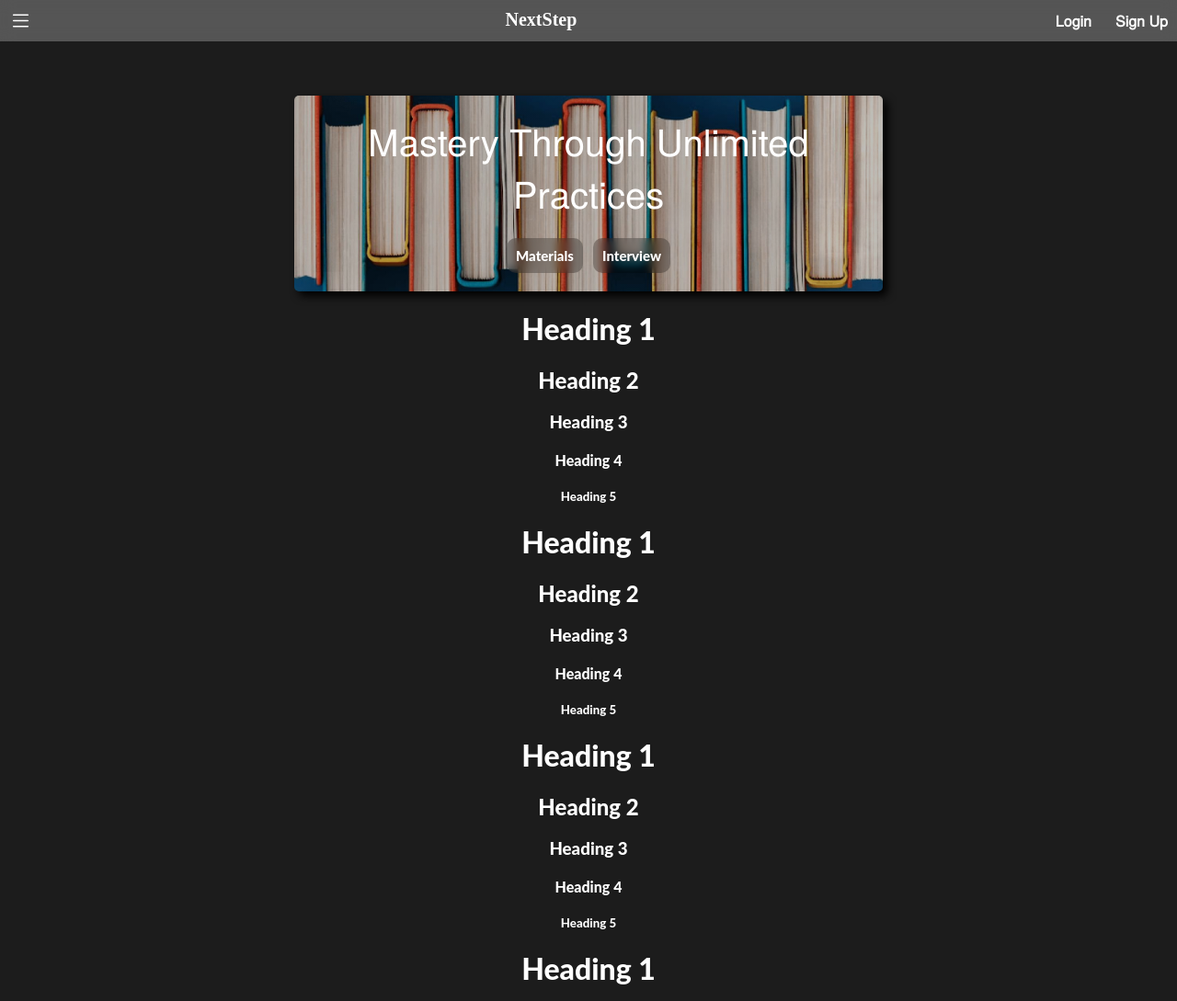
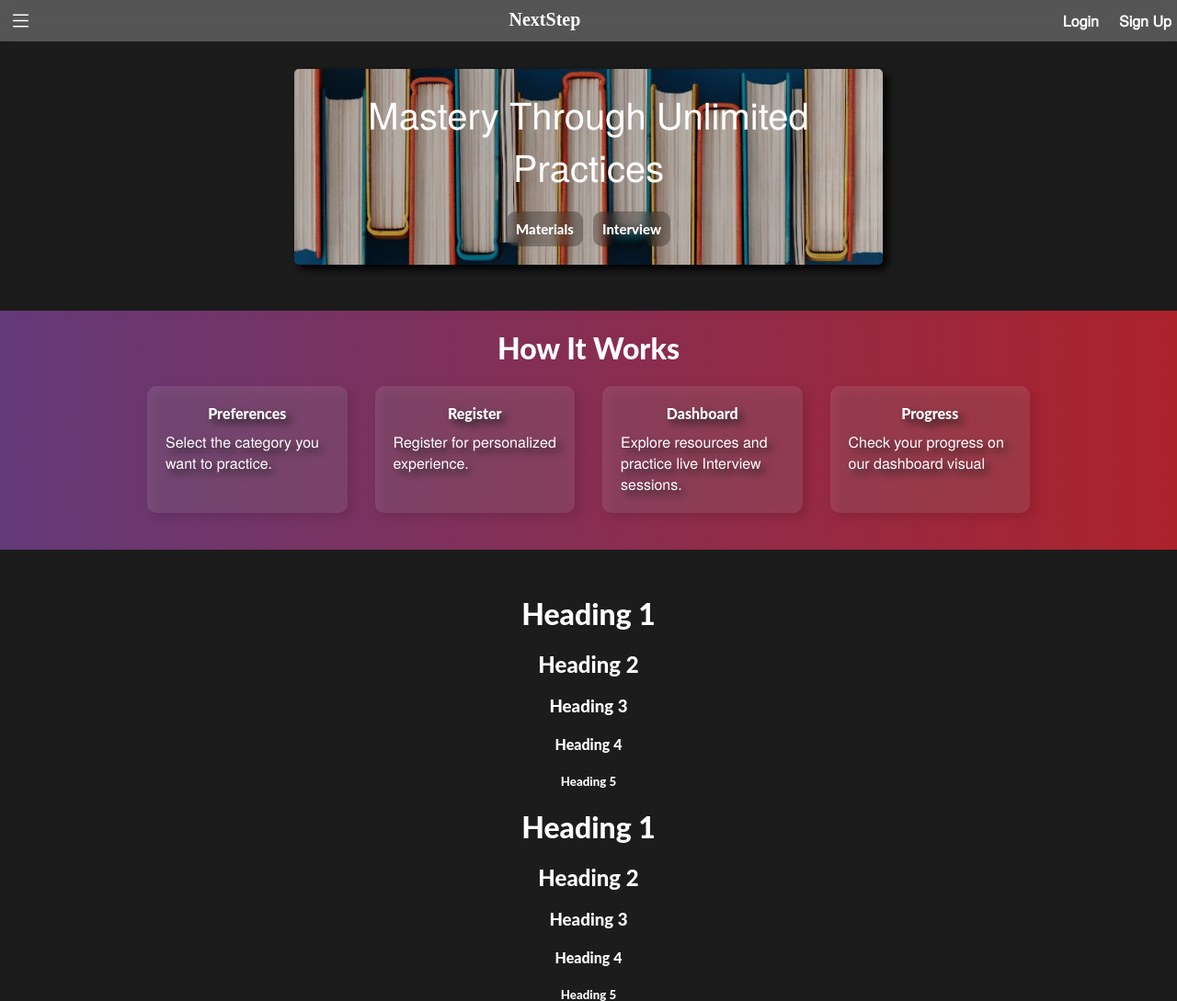
Before and after one commit to NandishPB/NextStep, a PHP site: page / in a window 1280 px wide. Shown: the top 1089 px of the page at 92% size. Run offline with PHP 8.4, Linux system fonts and the light colour scheme; some web fonts are replaced.

Commit message:
update UI + menu improvements in js

```diff
--- /dev/null
+++ b/skel/animations.css
@@ -0,0 +1,20 @@
+@keyframes fade-animation {
+  from {
+    opacity: .1;
+  }
+  to {
+    opacity: 1;
+  }
+}
+
+@keyframes pop-in {
+  from {
+    opacity: 0;
+    transform: scale(0.5, 0.5);
+  }
+
+  to {
+    opacity: 1;
+    transform: scale(1, 1);
+  }
+}
--- /dev/null
+++ b/skel/fonts.css
@@ -0,0 +1,14 @@
+@font-face {
+  font-family: 'Lato Heavy';
+  src: url('fonts/Lato-Heavy.ttf');
+}
+
+@font-face {
+  font-family: 'TeX Gyre Heros';
+  src: url('fonts/texgyreheros-regular.otf');
+}
+
+@font-face {
+  font-family: 'GohuFont uni11 Nerd Font';
+  src: url('fonts/GohuFontuni11NerdFont-Regular.ttf');
+}
--- a/skel/index.php
+++ b/skel/index.php
@@ -9,23 +9,34 @@
 	<body>
 		<div id="screen-overlay" onclick="clearOverlay()"> </div>
 		<footer class="top-footer">
-			<span class="logo-menu" onclick="menuOverlay()">
+			<span class="logo-menu" onclick="menuOverlay()" id="main-menu">
 				<img src="logos/list.svg"/>
 			</span>
 			<span class="logo"><a href="index.php" class="logo-text"> NextStep </a></span>
-			<button class="login-button" onclick="signupOverlay()"> Sign Up </button>
-			<button class="login-button" onclick="loginOverlay()"> Login </button>
+			<?php
+				if (!isset ($_COOKIE['user_name'])) {
+					//setcookie ('user_name', 'xyz', time () + 30 * 24 * 60 * 60);
+					echo '<button class="login-button" onclick="signupOverlay()"> Sign Up </button>
+						<button class="login-button" onclick="loginOverlay()"> Login </button>';
+				} else
+				echo '<a href="index.php"><img class="logged" src="logos/person.svg"/></a>';
+			?>
 		</footer>
+		<div class="p-container"><div class="p-bar" id="pBar"> </div></div>
 		<div class="menu-container" id="menu">
 			<div class="menu-overlay">
-				<button><a href="index.php"> Home </a></button><br/>
-				<button onclick="materialList()"> Materials </button><br/>
-				<button onclick="interviewList()"> Interview </button><br/>
-				<button onclick="signupOverlay()"> Sign Up </button><br/>
-				<button onclick="loginOverlay()"> Login </button><br/>
-				<button > FAQ </button><br/>
-				<button > Feed Back </button><br/>
-				<button><a onclick="aboutUs()"> About Us </a></button>
+				<a href="index.php"> Home </a>
+				<button onclick="materialList()"> Materials </button>
+				<button onclick="interviewList()"> Interview </button>
+				<button > FAQ </button>
+				<button > Feed Back </button>
+			<?php
+				if (!isset ($_COOKIE['user_name'])) {
+			?>
+				<button onclick="signupOverlay()"> Sign Up </button>
+				<button onclick="loginOverlay()"> Login </button>
+			<?php } ?>
+				<button onclick="aboutUs()"> About Us </button>
 			</div>
 		</div>
 		<div class="au-container" id="about">
@@ -96,6 +107,28 @@
 					<button onclick="interviewList()"> Interview </button>
 				</div>
 			</div>
+
+			<div class="demo">
+				<h1> How It Works </h1>
+				<div class="demo-container">
+					<div class="demo-steps">
+						<h4> Preferences </h4>
+						<p> Select the category you want to practice. </p>
+					</div>
+					<div class="demo-steps">
+						<h4> Register </h4>
+						<p> Register for personalized experience. </p>
+					</div>
+					<div class="demo-steps">
+						<h4> Dashboard </h4>
+						<p> Explore resources and practice live Interview sessions. </p>
+					</div>
+					<div class="demo-steps">
+						<h4> Progress </h4>
+						<p> Check your progress on our dashboard visual </p>
+					</div>
+				</div>
+			</div>
 			<?php
 				for ($j = 0; $j < 6 ; $j++)
 					for ($i = 1; $i < 6 ; $i++)
--- a/skel/script.js
+++ b/skel/script.js
@@ -1,6 +1,15 @@
 const clearList = ['screen-overlay', 'signup', 'login', 'materials', 'interview', 'menu', 'about'];
 
+window.onscroll = function () {
+	document.getElementById ('pBar').style.width = ((document.body.scrollTop ||
+		document.documentElement.scrollTop) / (document.documentElement.scrollHeight -
+		document.documentElement.clientHeight)) * 100 + "%";
+};
+
 function clearOverlay () {
+	if (document.getElementsByClassName ('menu-close').length)
+		document.getElementsByClassName ('menu-close')[0].outerHTML =
+			'<span class="logo-menu" onclick="menuOverlay()" id="main-menu"><img src="logos/list.svg"/></span>';
 	clearList.forEach (item => {
 		document.getElementById (item).style.display = 'none';
 	});
@@ -25,24 +34,26 @@ function clearOnEscape () {
 }
 
 function loginOverlay () {
-	clearOverlay();
+	clearOverlay ();
 	clearOnEscape ();
 	document.getElementById ('screen-overlay').style.display = 'block';
 	document.getElementById ('login').style.display = 'block';
 }
 
 function signupOverlay () {
-	clearOverlay();
+	clearOverlay ();
 	clearOnEscape ();
 	document.getElementById ('screen-overlay').style.display = 'block';
 	document.getElementById ('signup').style.display = 'block';
 }
 
 function menuOverlay () {
-	clearOverlay();
+	clearOverlay ();
 	clearOnEscape ();
 	document.getElementById ('screen-overlay').style.display = 'block';
 	document.getElementById ('menu').style.display = 'flex';
+	document.getElementsByClassName ('logo-menu')[0].outerHTML =
+		'<span class="menu-close" onclick="clearOverlay()"><img src="logos/close.svg"/></span>';
 }
 
 function unameValidate () {
@@ -60,20 +71,20 @@ function unameValidate () {
 
 function materialList () {
 	clearOnEscape ();
-	clearOverlay();
+	clearOverlay ();
 	document.getElementById ('screen-overlay').style.display = 'block';
 	document.getElementById ('materials').style.display = 'block';
 }
 
 function interviewList () {
-	clearOverlay();
+	clearOverlay ();
 	clearOnEscape ();
 	document.getElementById ('screen-overlay').style.display = 'block';
 	document.getElementById ('interview').style.display = 'block';
 }
 
 function aboutUs () {
-	clearOverlay();
+	clearOverlay ();
 	clearOnEscape ();
 	document.getElementById ('screen-overlay').style.display = 'block';
 	document.getElementById ('about').style.display = 'flex';
--- a/skel/style.css
+++ b/skel/style.css
@@ -1,21 +1,8 @@
-@font-face {
-  font-family: 'Lato Heavy';
-  src: url('fonts/Lato-Heavy.ttf');
-}
+/* fonts */
+@import url('fonts.css');
 
-@font-face {
-  font-family: 'TeX Gyre Heros';
-  src: url('fonts/texgyreheros-regular.otf');
-}
-
-@font-face {
-  font-family: 'GohuFont uni11 Nerd Font';
-  src: url('fonts/GohuFontuni11NerdFont-Regular.ttf');
-}
-
-*:focus {
-  outline: none;
-}
+/* animations */
+@import url('animations.css');
 
 html {
   scroll-behavior: smooth;
@@ -26,11 +13,15 @@ body {
   height: 100vh;
   width: 100vw;
   color: white;
-  margin:0;
-  padding-top: 5vh;
+  margin: 0;
+  padding-top: 35px;
   background-color: rgba(28, 28, 28, 1);
   background-size: 100% 100vh;
   animation: fade-animation 1s linear;
+}
+
+*:focus {
+  outline: none;
 }
 
 h1,h2,h3,h4,h5,h6 {
@@ -59,8 +50,9 @@ h1,h2,h3,h4,h5,h6 {
   background: rgba(255, 255, 255, .25);
   padding: 10px;
   text-align: center;
-  z-index: 1;
+  z-index: 3;
 }
+
 .logo-menu {
   background: none;
   text-decoration: none;
@@ -72,16 +64,35 @@ h1,h2,h3,h4,h5,h6 {
   width: 25px;
 }
 
+.p-container {
+  position: fixed;
+  margin-top: 10px;
+  width: 100%;
+  height: 2px;
+  background: none;
+  z-index: 3;
+}
+
+.p-bar {
+  height: 2px;
+  background: linear-gradient(to right, rgb(153, 0, 0), red);
+  width: 0%;
+}
+
+
 .menu-container {
   display: none;
   float: left;
 }
 
 .menu-overlay {
+  display: flex;
+  flex-direction: column;
   position: fixed;
-  background-color: rgba(255, 255, 255, .25);
+  top: 45px;
+  background-color: rgba(255, 255, 255, .15);
   color: white;
-  max-width: 25vw;
+  max-width: 162px;
   padding: 20px;
   border-radius: 0px 0px 10px 0px;
   filter: drop-shadow(5px 5px 3px black);
@@ -148,22 +150,28 @@ h1,h2,h3,h4,h5,h6 {
 .login-button {
   background: none;
   border: none;
-  padding-right: 20px;
+  margin-right: 10px;
   font-family: 'TeX Gyre Heros';
   font-weight: bold;
   font-size: 16px;
   color: white;
   float: right;
+  transition: transform .2s;
 }
 
 .login-button:focus {
-  text-decoration: underline;
-  text-underline-offset: 20%;
+  transform: scale(1.1);
 }
 
 .login-button:hover {
-  text-decoration: underline;
-  text-underline-offset: 20%;
+  transform: scale(1.1);
+}
+
+.logged {
+  filter: invert(100%);
+  float: right;
+  width: 25px;
+  margin-right: 20px;
 }
 
 .login-container {
@@ -271,15 +286,17 @@ h1,h2,h3,h4,h5,h6 {
   background: rgba(0, 0, 0, .25);
   animation: pop-in 1s linear;
   backdrop-filter: blur(5px);
+  transition: transform .2s;
 }
 
 .greet button:hover {
   background: rgba(0, 0, 0, .5);
+  transform: scale(1.075);
 }
 
 .greet-container {
   display: flex;
-  margin: 4vh;
+  margin: 20px;
   justify-content: center;
   align-content: center;
   top: 0;
@@ -343,24 +377,45 @@ h1,h2,h3,h4,h5,h6 {
   text-decoration: none;
 }
 
-/* animations */
-@keyframes fade-animation {
-  from {
-    opacity: .1;
-  }
-  to {
-    opacity: 1;
-  }
+.demo {
+  margin: 50px 0;
+  padding-bottom: 20px;
+  align-content: center;
+  background: linear-gradient(to right, rgba(123, 67, 151, .75), rgba(220, 36, 48, .75));
 }
 
-@keyframes pop-in {
-  from {
-    opacity: 0;
-    transform: scale(0.5, 0.5);
-  }
+.demo-container {
+  display: flex;
+  flex-wrap: wrap;
+  max-width: 75vw;
+  gap: 30px;
+  justify-content: center;
+  margin-bottom: 20px;
+}
 
-  to {
-    opacity: 1;
-    transform: scale(1, 1);
-  }
+.demo-steps {
+  display: flex;
+  flex-direction: column;
+  color: inherit;
+  font-family: 'TeX Gyre Heros';
+  text-align: center;
+  flex: 1 1 0;
+  padding: 20px;
+  background: rgba(255, 255, 255, .1);
+  border-radius: 10px;
+  filter: drop-shadow(5px 5px 5px black);
+  transition: transform .2s;
 }
+
+.demo-steps:hover {
+  transform: scale(1.075);
+}
+
+.demo-steps h4, .demo-steps p {
+  margin: 0;
+}
+
+.demo-steps p {
+  margin-top: 10px;
+  text-align: left;
+}
```
Also changed, not shown: other parts of skel/style.css (+36 -21 lines), skel/fuzz.js (+1 -1 lines), skel/recorder.js (deleted, +0 -55 lines), skel/logos/person.svg (added), skel/logos/user.svg (added), 1 other file.
